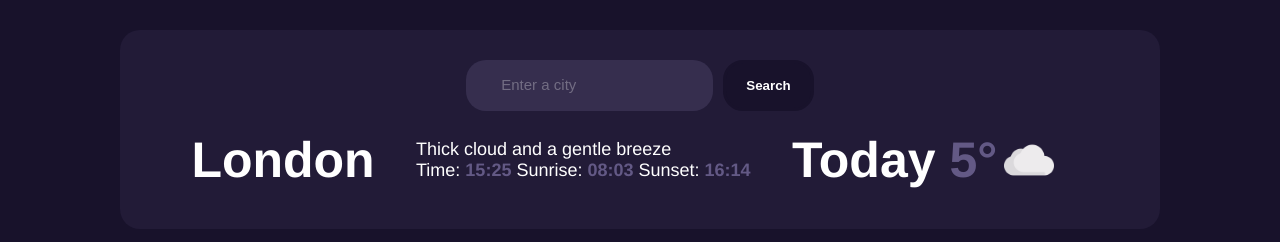
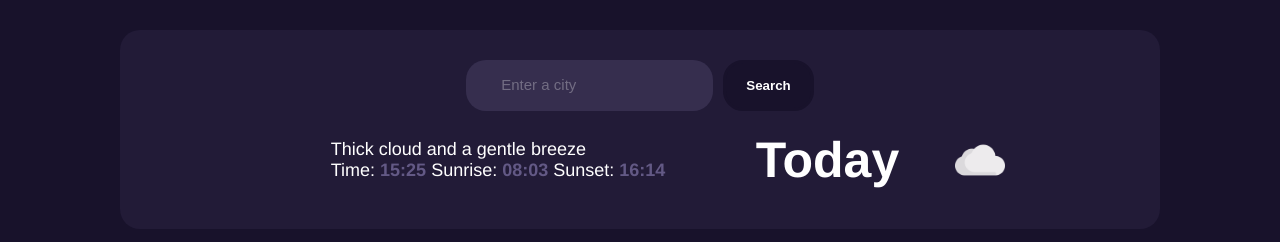
Before and after one commit to mstwsk/weather-app, a website: page index.html in a window 1280 px wide. Shown: the part 160-402 px from the top of the page. Drawn offline with nearby package versions, Linux system fonts and the light colour scheme.

Commit message:
change to current temperature display in js

```diff
--- a/index.html
+++ b/index.html
@@ -20,7 +20,7 @@
       </form>
       <div class="intro-current">
         <div class="current-city">
-          <h1 id="current-city">London</h1>
+          <h1 id="current-city"></h1>
         </div>
         <div class="description-current-weather">
           Thick cloud and a gentle breeze <br />
@@ -32,7 +32,7 @@
           <span class="introData">16:14</span>
         </div>
         <div class="current-temperature">
-          Today <span id="today-temperature" class="introData">5°</span>
+          Today <span id="today-temperature" class="introData"></span>
         </div>
         <img src="images/cloud.png" alt="cloud" />
       </div>
--- a/src/index.js
+++ b/src/index.js
@@ -18,3 +18,5 @@ document
     let apiURL = `https://api.shecodes.io/weather/v1/current?query=${cityName}&key=${apiKey}&units=${weatherUnit}`;
     axios.get(apiURL).then(displayintroData);
   });
+
+displayintroData("London");
```
Also changed, not shown: 1 other file.
